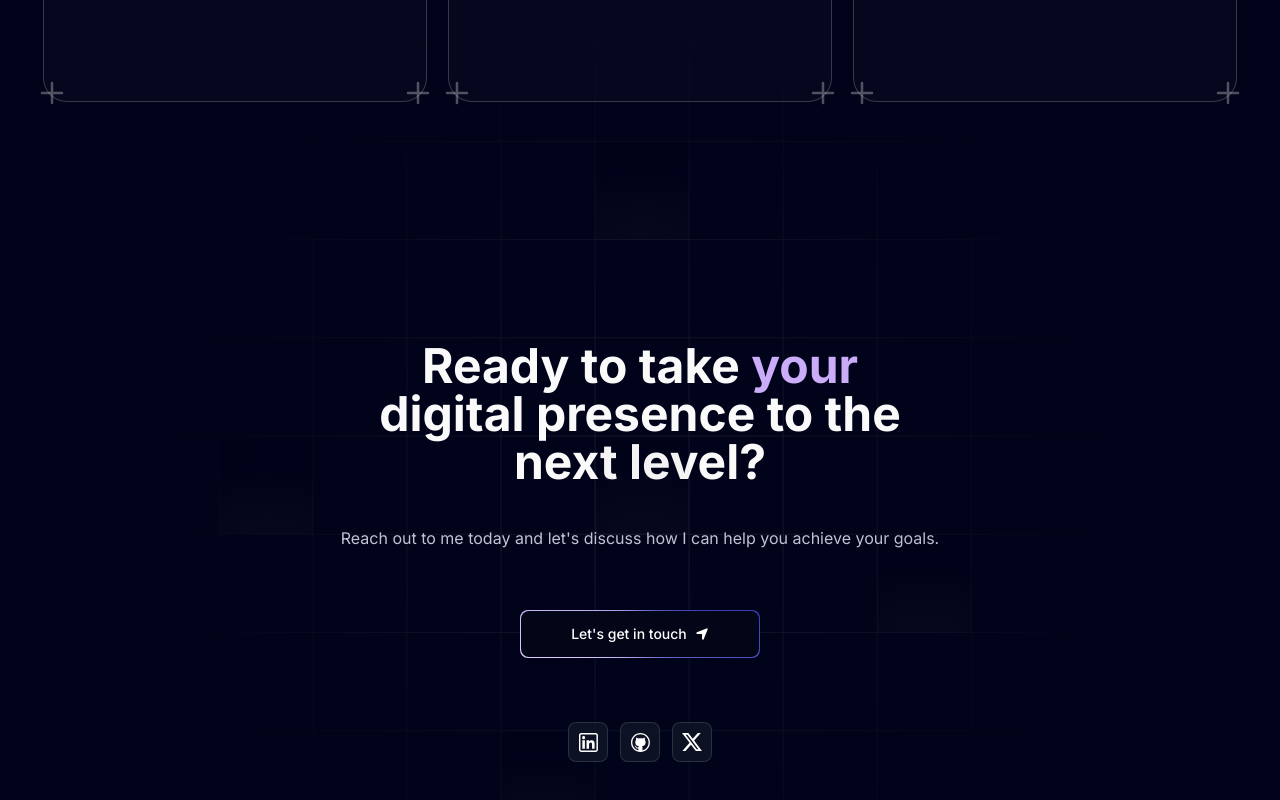
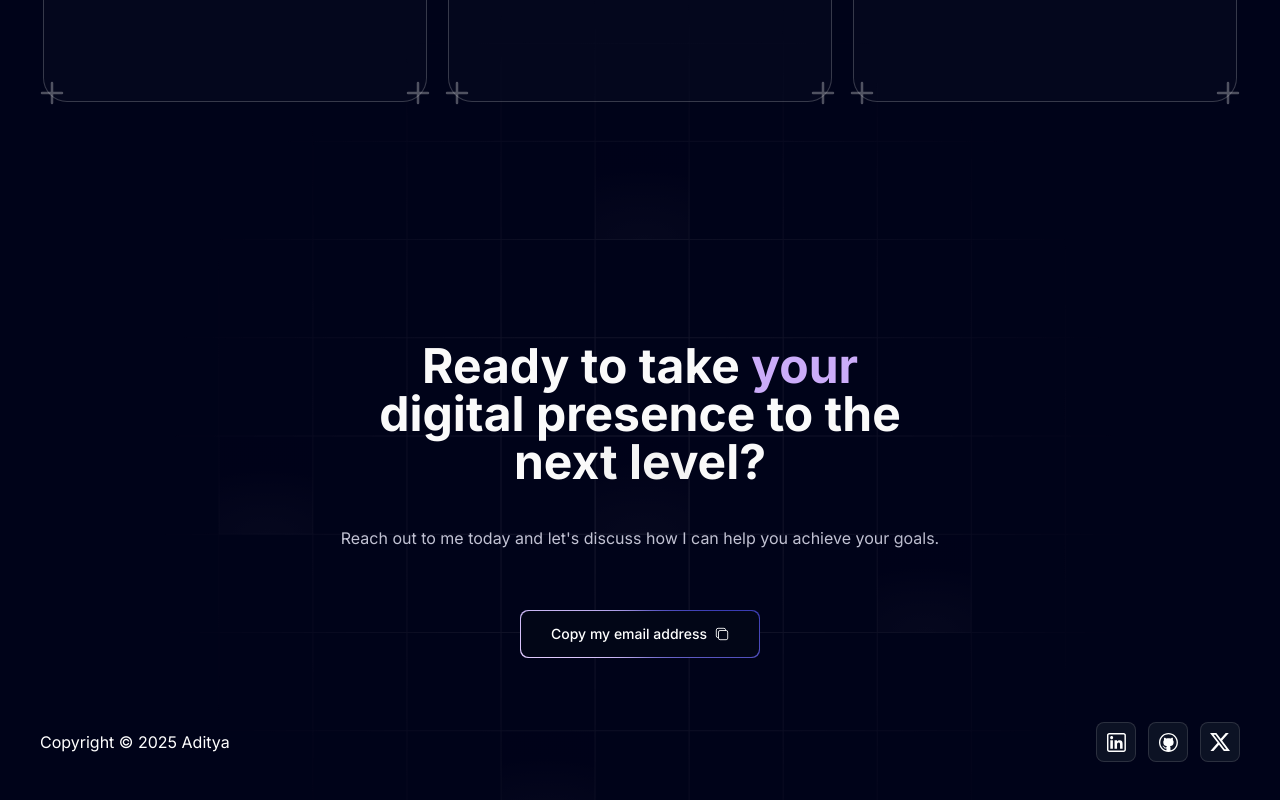
Before and after one commit to adysingh5711/portfolioV2, a Next.js app: page / in a window 1280 px wide. Shown: the part 5489-6289 px from the top of the page. Built offline with nearby package versions, Linux system fonts and the light colour scheme.

Commit message:
feat: updated footer

```diff
--- a/app/layout.tsx
+++ b/app/layout.tsx
@@ -5,6 +5,7 @@ import "./globals.css";
 import { ThemeProvider } from "./provider";
 
 import { Analytics } from "@vercel/analytics/react";
+import { SpeedInsights } from "@vercel/speed-insights/next"
 
 const inter = Inter({ subsets: ["latin"] });
 
@@ -33,6 +34,7 @@ export default function RootLayout({
         >
           {children}
           <Analytics />
+          <SpeedInsights/>
         </ThemeProvider>
       </body>
     </html>
--- a/components/Footer.tsx
+++ b/components/Footer.tsx
@@ -1,10 +1,23 @@
 import { FaLocationArrow } from "react-icons/fa6";
+import { IoCopyOutline } from "react-icons/io5";
 
 import { socialMedia } from "@/data";
 import MagicButton from "./MagicButton";
 import Link from "next/link";
+import { useState } from "react";
 
 const Footer = () => {
+
+  const [copied, setCopied] = useState(false);
+
+
+  const handleCopy = () => {
+    const text = "singhaditya5711@gmail.com";
+    navigator.clipboard.writeText(text);
+    setCopied(true);
+    setTimeout(() => setCopied(false), 3000); // Reset after 3 seconds
+  };
+
   return (
     <footer className="w-full pt-20 pb-10" id="contact">
       {/* background grid */}
@@ -27,13 +40,17 @@ const Footer = () => {
         </p>
         <a href="mailto:singhaditya5711@gmail.com">
           <MagicButton
-            title="Let's get in touch"
-            icon={<FaLocationArrow />}
+            title={copied ? "Email is Copied!" : "Copy my email address"}
+            icon={<IoCopyOutline />}
             position="right"
+            handleClick={handleCopy}
           />
         </a>
       </div>
-      <div className="flex mt-16 md:flex-row flex-col justify-center items-center">
+      <div className="flex mt-16 md:flex-row flex-col justify-between items-center">
+        <p className="md:text-base text-sm md:font-normal font-light text-white">
+          Copyright © 2025 Aditya
+        </p>
         <div className="flex items-center md:gap-3 gap-6">
           {socialMedia.map((info) => (
             <Link
--- a/data/index.ts
+++ b/data/index.ts
@@ -118,8 +118,8 @@ export const projects = [
       "/git.svg",
     ],
     hoverText: "Portfolio",
-    link: "",
-    codeLink: ""
+    link: "https://0xaditya.xyz/",
+    codeLink: "https://github.com/adysingh5711/portfolioV2"
   },
   {
     id: 4,
--- a/package.json
+++ b/package.json
@@ -15,6 +15,7 @@
     "@tabler/icons-react": "^3.1.0",
     "@types/three": "^0.163.0",
     "@vercel/analytics": "^1.5.0",
+    "@vercel/speed-insights": "^1.2.0",
     "class-variance-authority": "^0.7.0",
     "clsx": "^2.1.0",
     "framer-motion": "^11.0.25",
```
Also changed, not shown: 1 other file (tests, documents, lock files or other folders).
